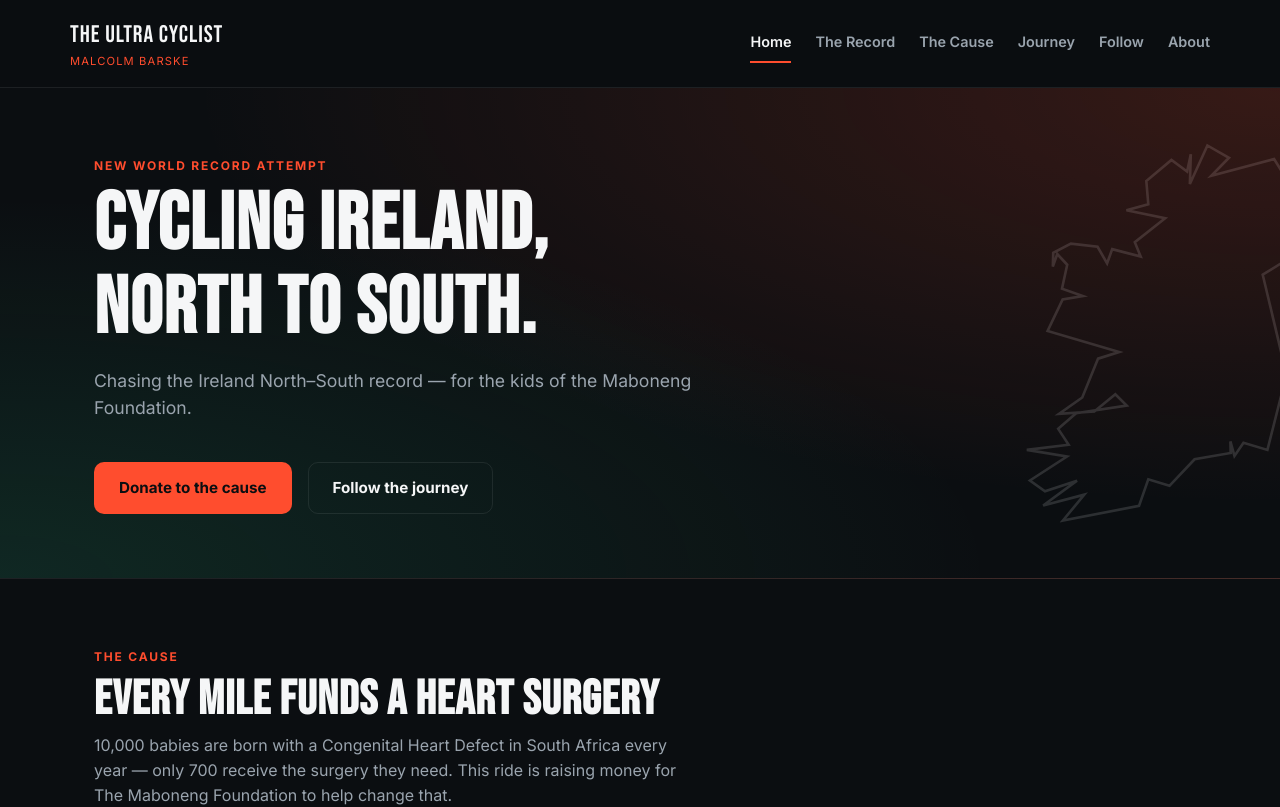
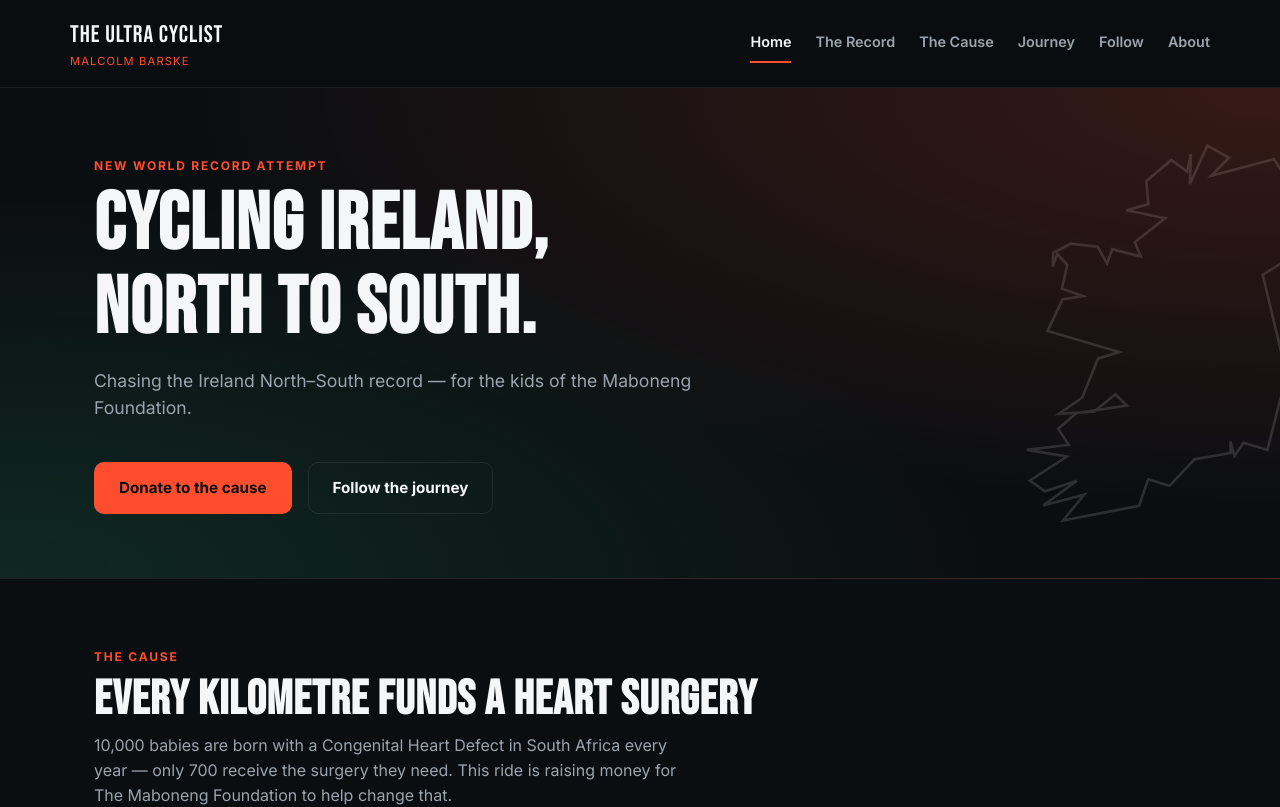
Before and after one commit to Malcolmb79/theultracyclist, a React (Vite) app: page / in a window 1280 px wide. Shown: the top 807 px of the page. Built offline with nearby package versions, Linux system fonts and the light colour scheme; no server answers.

Commit message:
Use kilometre instead of mile on homepage cause headline
Co-Authored-By: Claude Sonnet 5 <noreply@anthropic.com>
Claude-Session: https://claude.ai/code/session_01BWPbRtSFJtfwqjyanS85gw

```diff
--- a/src/pages/HomePage.tsx
+++ b/src/pages/HomePage.tsx
@@ -15,7 +15,7 @@ export default function HomePage() {
         <div className="container">
           <SectionHeading
             eyebrow="The cause"
-            title="Every mile funds a heart surgery"
+            title="Every kilometre funds a heart surgery"
             subtitle="10,000 babies are born with a Congenital Heart Defect in South Africa every year — only 700 receive the surgery they need. This ride is raising money for The Maboneng Foundation to help change that."
           />
           <FundraiserProgress compact />
```
